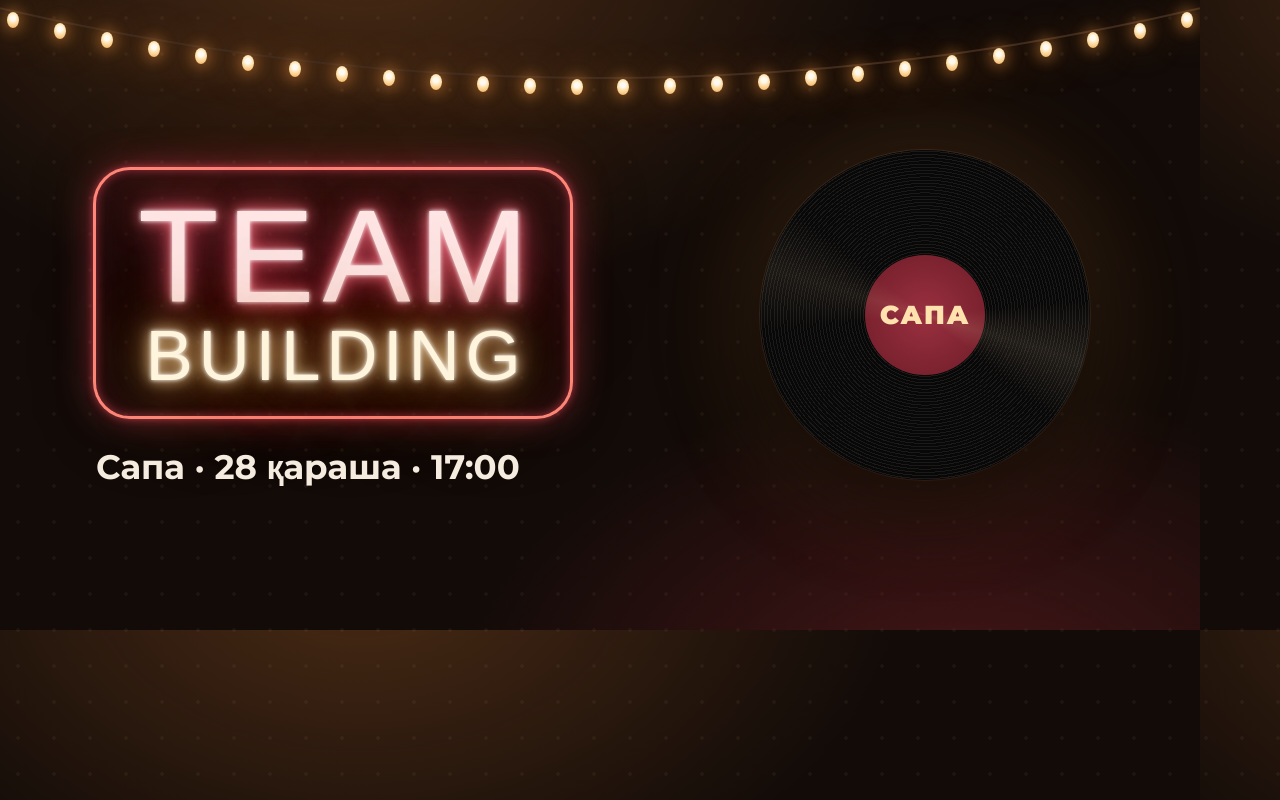
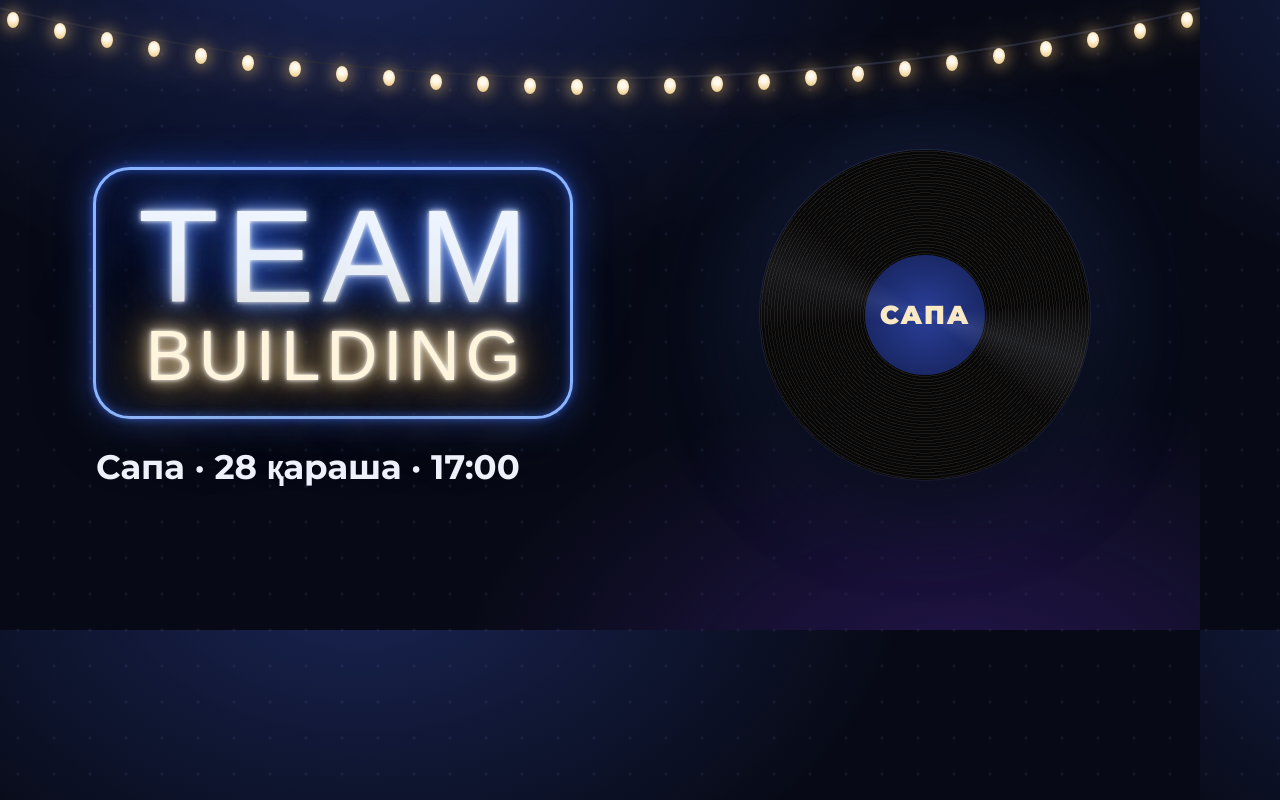
Before and after one commit to dan1eloff/sapa-teambuilding, a plain HTML site: page tools/og.html in a window 1280 px wide. Drawn offline with Linux system fonts and the light colour scheme; a web font is replaced by a local one.

Commit message:
Make Midnight the main palette
- index.html opens in midnight without ?palette (also set on <html> as a no-JS fallback)
- Telegram preview and icons redrawn in navy and brass
- Comparison page marks Midnight as the main one; docs updated

Co-Authored-By: Claude Opus 5.5 <noreply@anthropic.com>

```diff
--- a/css/palettes.css
+++ b/css/palettes.css
@@ -1,11 +1,12 @@
 /*
  * Палитры. Включаются атрибутом <html data-palette="…"> (ссылка ?palette=whisky|emerald|midnight|wine|noir).
+ * Основная — midnight (задана в index.html).
  * Все цвета сайта, сферы (шейдер читает --sph-*), гирлянды и конфетти берутся отсюда.
  * Переменные с суффиксом -rgb — это «r,g,b» для rgba(var(--x-rgb), alpha).
  */
 
 /* ---------- Виски: янтарь, коньячный фон, бордо ---------- */
-:root, [data-palette="whisky"] {
+[data-palette="whisky"] {
   --bg: #120b08; --bg-2: #100a07;
   --ink: #f5ebde; --muted: #ae9886; --faint: #8f7867; --label: #eaa75e;
   --gold: #f2ab55; --gold-hi: #ffe2ae; --gold-deep: #b0632a; --gold-mid: #c27432; --accent-rgb: 242,171,85;
--- a/tools/og.html
+++ b/tools/og.html
@@ -1,5 +1,5 @@
 <!doctype html>
-<!-- Telegram превью суреті (1200×630), палитра «Виски». Қайта жасау: README.md қараңыз. -->
+<!-- Telegram превью суреті (1200×630), палитра «Полночь». Қайта жасау: README.md қараңыз. -->
 <html lang="kk">
 <head>
 <meta charset="utf-8">
@@ -10,48 +10,48 @@
   body {
     position: relative; font-family: 'Montserrat', sans-serif; color: #f5ebde;
     background:
-      radial-gradient(ellipse 70% 90% at 30% -10%, rgba(222,128,56,.28), transparent 65%),
-      radial-gradient(ellipse 60% 70% at 80% 110%, rgba(120,32,40,.5), transparent 70%),
-      radial-gradient(circle, rgba(255,210,160,.05) 1.5px, transparent 2px) 0 0 / 36px 36px,
-      #120b08;
+      radial-gradient(ellipse 70% 90% at 30% -10%, rgba(70,100,230,.30), transparent 65%),
+      radial-gradient(ellipse 60% 70% at 80% 110%, rgba(60,30,120,.55), transparent 70%),
+      radial-gradient(circle, rgba(170,190,255,.06) 1.5px, transparent 2px) 0 0 / 36px 36px,
+      #070a16;
   }
   svg.wire { position: absolute; left: 0; top: 0; }
   .bulb {
     position: absolute; width: 12px; height: 16px; border-radius: 50%;
-    background: radial-gradient(circle at 50% 38%, #fffaf0 0 22%, #ffe2ae 45%, #f2ab55 100%);
-    box-shadow: 0 0 14px 4px rgba(240,150,60,.42), 0 0 40px 10px rgba(240,150,60,.14);
+    background: radial-gradient(circle at 50% 38%, #fffaf0 0 22%, #fbe9c4 45%, #e8c27a 100%);
+    box-shadow: 0 0 14px 4px rgba(240,192,112,.42), 0 0 40px 10px rgba(240,192,112,.14);
   }
   .left { position: absolute; left: 96px; top: 170px; display: flex; flex-direction: column; align-items: flex-start; gap: 30px; }
   .neon {
     padding: 26px 34px 20px; border-radius: 34px;
     display: flex; flex-direction: column; align-items: center;
-    background: rgba(18,8,6,.35);
-    box-shadow: 0 0 0 3px #ff8a7a, 0 0 10px 1px #e0485c, 0 0 36px rgba(214,69,90,.55), inset 0 0 10px rgba(224,72,92,.6), inset 0 0 40px rgba(214,69,90,.2);
+    background: rgba(8,11,24,.35);
+    box-shadow: 0 0 0 3px #8fb8ff, 0 0 10px 1px #3d6cf0, 0 0 36px rgba(60,110,240,.55), inset 0 0 10px rgba(60,110,240,.6), inset 0 0 40px rgba(60,110,240,.2);
   }
-  .a { font: 400 132px/0.92 'Tilt Neon', sans-serif; letter-spacing: .06em; padding-left: .06em; color: #ffe6e4;
-       text-shadow: 0 0 4px #fff, 0 0 14px #ff7a8a, 0 0 30px #d6455a, 0 0 64px rgba(214,52,72,.6), 0 0 120px rgba(214,52,72,.5); }
+  .a { font: 400 132px/0.92 'Tilt Neon', sans-serif; letter-spacing: .06em; padding-left: .06em; color: #eef5ff;
+       text-shadow: 0 0 4px #fff, 0 0 14px #9cc0ff, 0 0 30px #3d6cf0, 0 0 64px rgba(50,100,235,.6), 0 0 120px rgba(50,100,235,.5); }
   .b { font: 400 71px/1.1 'Tilt Neon', sans-serif; letter-spacing: .08em; padding-left: .08em; color: #fff4dc;
-       text-shadow: 0 0 4px #fff, 0 0 14px #ffe2ae, 0 0 30px #f2ab55, 0 0 64px #b0632a, 0 0 120px rgba(176,99,42,.7); }
-  .meta { font: 700 34px 'Montserrat', sans-serif; color: #f5ebde; }
+       text-shadow: 0 0 4px #fff, 0 0 14px #fbe9c4, 0 0 30px #e8c27a, 0 0 64px #a47b3c, 0 0 120px rgba(164,123,60,.7); }
+  .meta { font: 700 34px 'Montserrat', sans-serif; color: #eef1fa; }
   .record {
     position: absolute; right: 110px; top: 150px; width: 330px; height: 330px; border-radius: 50%;
     background: repeating-radial-gradient(circle, #1c1a19 0 1px, #090808 1px 3.2px);
-    box-shadow: 0 30px 80px rgba(0,0,0,.6), 0 0 0 1px rgba(255,205,150,.12), 0 0 120px rgba(240,150,60,.24);
+    box-shadow: 0 30px 80px rgba(0,0,0,.6), 0 0 0 1px rgba(170,190,255,.14), 0 0 120px rgba(90,130,255,.26);
   }
   .label {
     position: absolute; left: 105px; top: 105px; width: 120px; height: 120px; border-radius: 50%;
-    background: radial-gradient(circle, #9a3040, #6e1c28);
+    background: radial-gradient(circle, #2a3f99, #141f52);
     display: flex; align-items: center; justify-content: center;
-    font: 900 26px 'Montserrat', sans-serif; letter-spacing: .06em; color: #ffe2ae;
+    font: 900 26px 'Montserrat', sans-serif; letter-spacing: .06em; color: #fbe9c4;
   }
   .sheen { position: absolute; inset: 0; border-radius: 50%;
-    background: conic-gradient(from 20deg, transparent 0 18%, rgba(255,220,170,.10) 24%, transparent 30% 68%, rgba(255,220,170,.08) 74%, transparent 80%); }
+    background: conic-gradient(from 20deg, transparent 0 18%, rgba(200,215,255,.10) 24%, transparent 30% 68%, rgba(200,215,255,.08) 74%, transparent 80%); }
   .arm { position: absolute; right: 92px; top: 132px; width: 5px; height: 186px; border-radius: 3px;
     background: linear-gradient(#ffe2ae, #b0632a); transform: rotate(24deg); transform-origin: 50% 0; }
 </style>
 </head>
 <body>
-  <svg class="wire" width="1200" height="160"><path d="M -10 6 Q 600 150 1210 6" stroke="#3a281e" stroke-width="2" fill="none"/></svg>
+  <svg class="wire" width="1200" height="160"><path d="M -10 6 Q 600 150 1210 6" stroke="#1c2238" stroke-width="2" fill="none"/></svg>
   <div id="bulbs"></div>
   <div class="left">
     <div class="neon"><div class="a">TEAM</div><div class="b">BUILDING</div></div>
```
Also changed, not shown: index.html (+5 -5 lines), palettes.html (+2 -2 lines), tools/icon.html (+4 -4 lines), assets/apple-touch-icon.png, assets/favicon.svg, assets/og.jpg, 2 other files.
